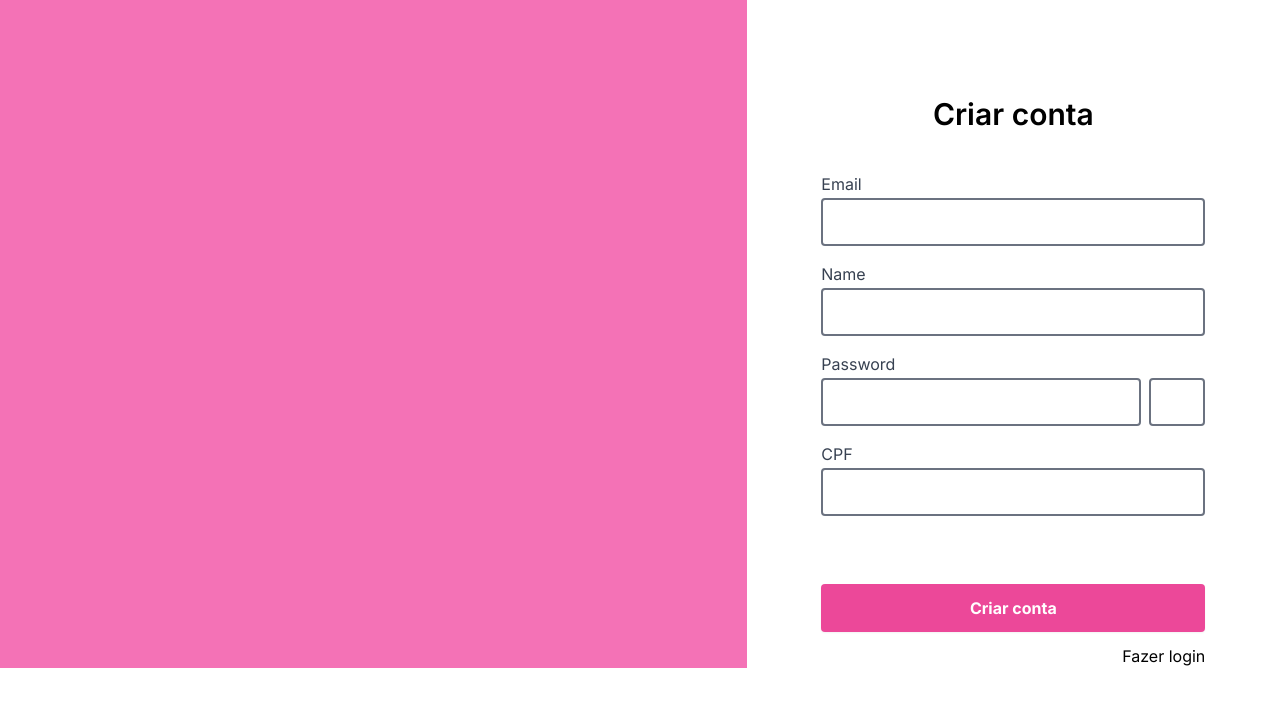
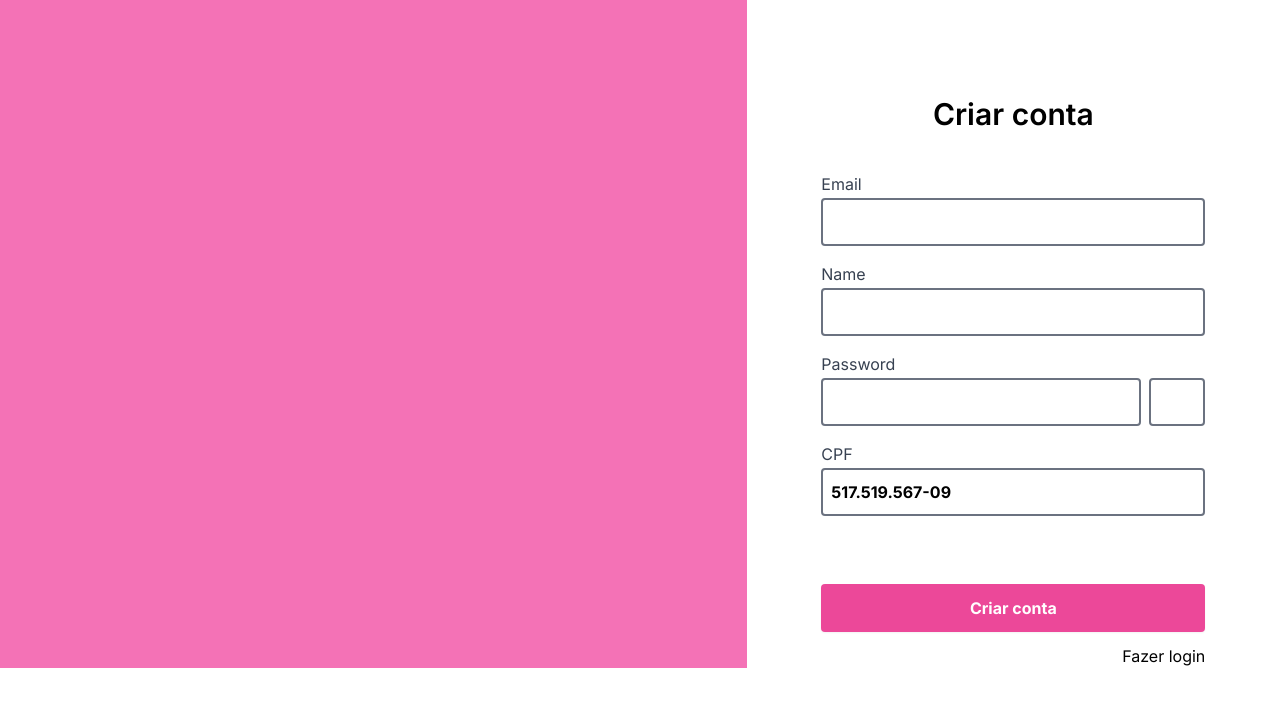
Before and after one commit to Jxnatan7/Online-Catalog, a Next.js app: page /register in a window 1280 px wide. Shown: the top 706 px of the page. Built offline with nearby package versions, Linux system fonts and the light colour scheme; no server answers; some icons are missing.

Commit message:
add cpf input

```diff
--- a/app/register/page.tsx
+++ b/app/register/page.tsx
@@ -1,14 +1,16 @@
 'use client'
 
-import React, { useContext } from "react";
+import React, { useContext, useState } from "react";
 import Form, { TextInput } from "@/src/components/Form"
 import * as yup from "yup";
-import { AuthContext, SignInProps } from "@/src/contexts/AuthContext";
+import { AuthContext, SignUpProps } from "@/src/contexts/AuthContext";
 import { useRouter } from "next/navigation";
 import Link from 'next/link'
 import { useMutation } from "@tanstack/react-query";
 import AuthLayout from "@/src/components/Layout/Auth";
 import Loading from "@/src/components/Loading";
+import generateValidCPF from "@/src/utils/generateValidCPF";
+import formatCPF from "@/src/utils/formatCPF";
 
 const SCHEMA = yup.object().shape({
     email: yup.string().email('Invalid email').required('Email is required'),
@@ -16,11 +18,13 @@ const SCHEMA = yup.object().shape({
 });
 
 export default function Login() {
-    const { signIn } = useContext(AuthContext);
+    const [value, setValue] = useState(() => formatCPF(generateValidCPF()));
+
+    const { signUp } = useContext(AuthContext);
     const router = useRouter();
     const mutation = useMutation({
-        mutationFn: async (form: SignInProps) => {
-            // await signIn(form);
+        mutationFn: async (form: SignUpProps) => {
+            await signUp(form);
         },
         onSuccess: () => {
             router.push("/login");
@@ -29,8 +33,14 @@ export default function Login() {
         },
     });
 
-    const onSubmit = (form: SignInProps) => {
+    const onSubmit = (form: SignUpProps) => {
         mutation.mutate(form);
+    };
+
+    const handleChange = (e: React.ChangeEvent<HTMLInputElement>) => {
+        const rawValue = e.target.value.replace(/\D/g, '');
+        const maskedValue = formatCPF(rawValue);
+        setValue(maskedValue);
     };
 
     return (
@@ -46,7 +56,7 @@ export default function Login() {
                     <div className="mt-4" />
                     <TextInput path="password" label="Password" type="password" required />
                     <div className="mt-4" />
-                    <TextInput path="cpf" label="CPF" required />
+                    <TextInput path="cpf" label="CPF" value={value} onChange={(e) => handleChange(e)} disabled required />
                     <div className="mt-3" />
                     <div className="mt-14" />
                     <button className="w-full max-w-96 flex justify-center items-center bg-pink-500 hover:bg-pink-400 active:opacity-80 text-white rounded font-bold h-12 shadow-sm shadow-secondary-green active:shadow-inner active:shadow-secondary-green">
--- a/src/components/Form/index.tsx
+++ b/src/components/Form/index.tsx
@@ -1,8 +1,8 @@
-import React, {HTMLInputTypeAttribute, useState} from 'react';
-import {useForm, SubmitHandler, useFormContext, FormProvider} from 'react-hook-form';
+import React, { HTMLAttributes, HTMLInputTypeAttribute, useState } from 'react';
+import { useForm, SubmitHandler, useFormContext, FormProvider } from 'react-hook-form';
 import * as yup from "yup";
-import {Icon} from "@iconify/react";
-import {TransactionType} from "@/src/service/api/TransactionService";
+import { Icon } from "@iconify/react";
+import { TransactionType } from "@/src/service/api/TransactionService";
 import { yupResolver } from '@hookform/resolvers/yup';
 
 export type TextInputProps = {
@@ -31,7 +31,7 @@ export const PasswordToggle: React.FC<{ onClick: (e: React.MouseEvent<HTMLButton
     );
 };
 
-export const TextInput: React.FC<TextInputProps> = ({ path, label, required = false, type = 'text' }) => {
+export const TextInput: React.FC<TextInputProps & React.InputHTMLAttributes<HTMLInputElement>> = ({ path, label, required = false, type = 'text', ...rest }) => {
     const { register, formState: { errors } } = useFormContext();
     const [isPasswordVisible, setIsPasswordVisible] = useState(false);
 
@@ -50,10 +50,11 @@ export const TextInput: React.FC<TextInputProps> = ({ path, label, required = fa
                     type={inputType}
                     className="w-full h-12 border-2 border-gray-500 rounded bg-white p-2 text-black font-bold"
                     {...register(path, { required })}
+                    {...rest}
                 />
                 {type === 'password' && <PasswordToggle onClick={togglePasswordVisibility} />}
             </div>
-            <ErrorMessage error={error} path={path}/>
+            <ErrorMessage error={error} path={path} />
         </div>
     );
 };
@@ -82,7 +83,7 @@ type FormProps = {
     schema: yup.ObjectSchema<any>;
 };
 
-const Form: React.FC<FormProps> = ({children, onSubmit, schema}) => {
+const Form: React.FC<FormProps> = ({ children, onSubmit, schema }) => {
     const methods = useForm({
         resolver: yupResolver(schema),
     });
--- /dev/null
+++ b/src/utils/formatCPF.ts
@@ -0,0 +1,11 @@
+export default function formatCPF(value: string) {
+    if (value.length <= 3) {
+        return value;
+    } else if (value.length <= 6) {
+        return `${value.slice(0, 3)}.${value.slice(3)}`;
+    } else if (value.length <= 9) {
+        return `${value.slice(0, 3)}.${value.slice(3, 6)}.${value.slice(6)}`;
+    } else {
+        return `${value.slice(0, 3)}.${value.slice(3, 6)}.${value.slice(6, 9)}-${value.slice(9, 11)}`;
+    }
+};
--- a/src/utils/generateValidCPF.ts
+++ b/src/utils/generateValidCPF.ts
@@ -1,4 +1,4 @@
-function generateValidCPF() {
+export default function generateValidCPF() {
     const generateRandomDigits = (count: number) => Array.from({ length: count }, () => Math.floor(Math.random() * 10));
 
     const calculateDigit = (digits: number[]) => {
```
